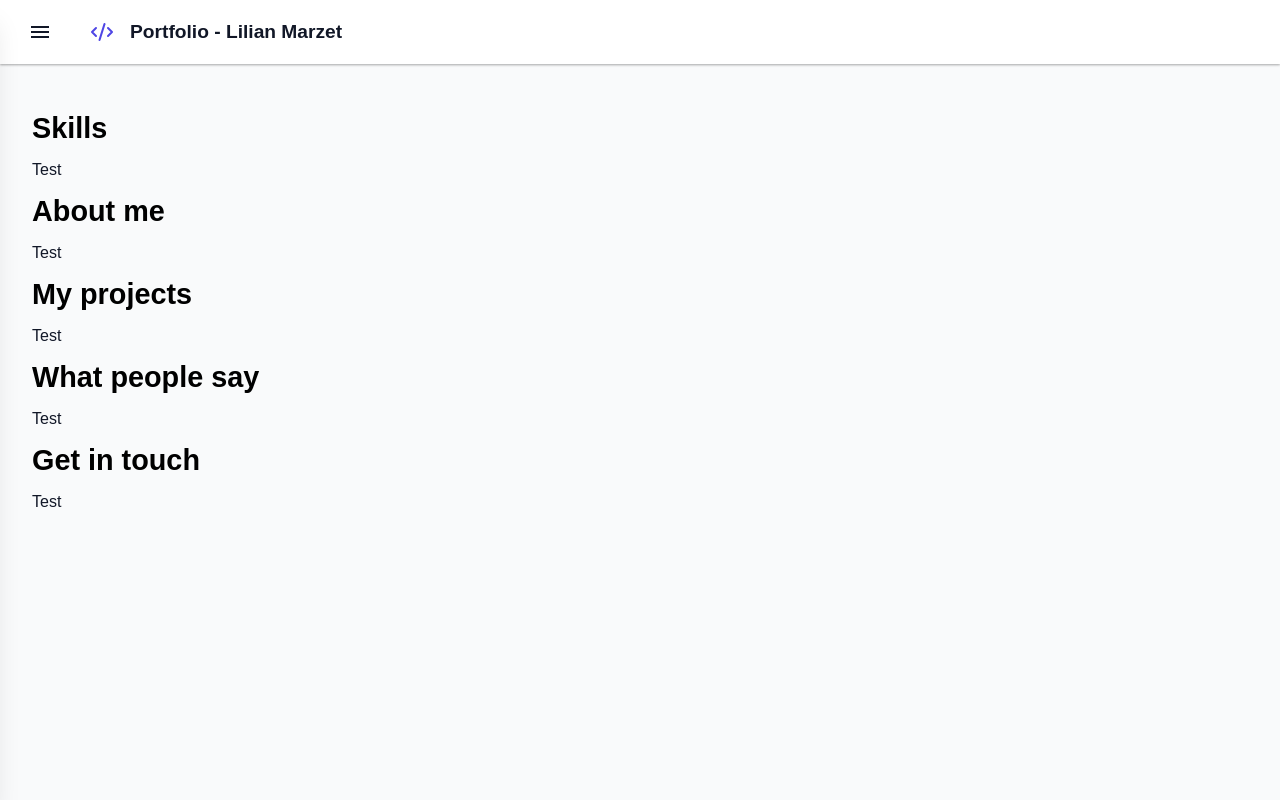
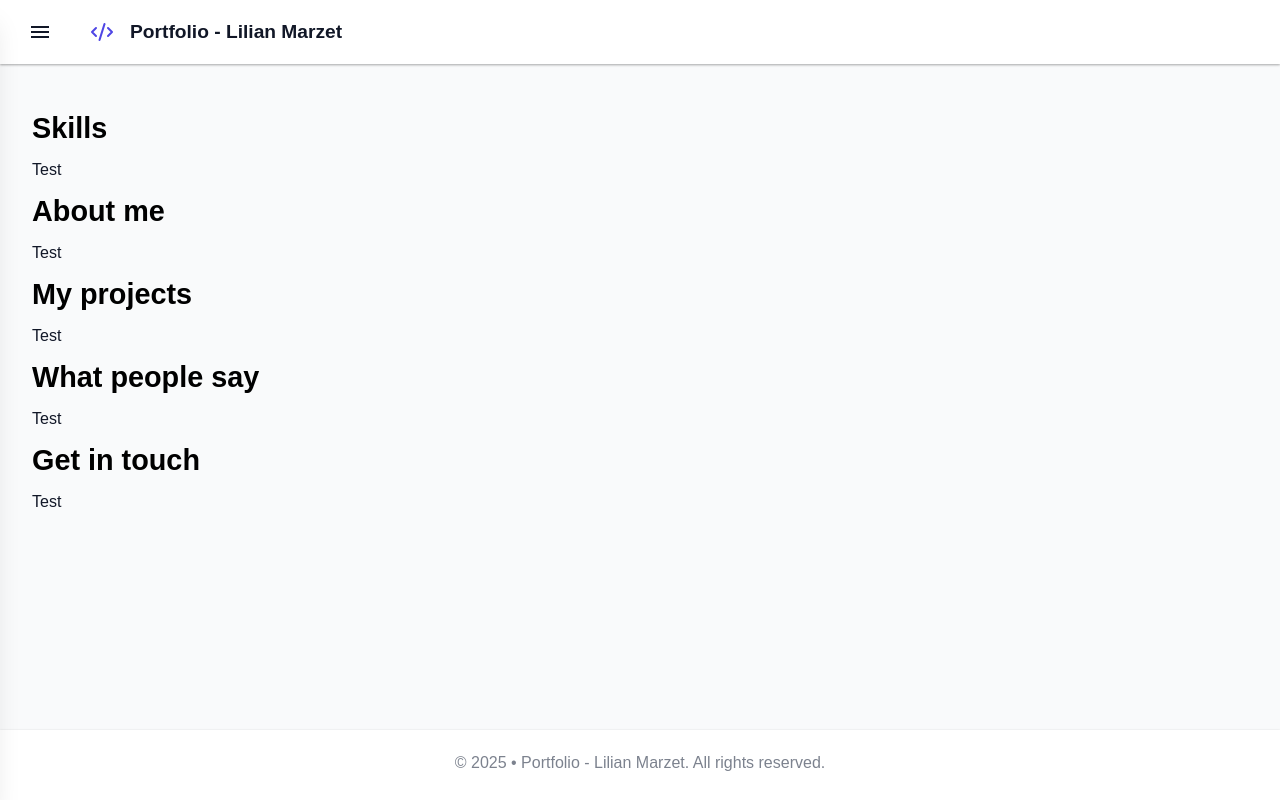
Before and after one commit to LilianMrzt/portfolio-react, a React (Create React App) app: page / in a window 1280 px wide. Built offline with nearby package versions, Linux system fonts and the light colour scheme.

Commit message:
[FEAT] Creation du Footer

```diff
--- a/src/App.tsx
+++ b/src/App.tsx
@@ -4,6 +4,7 @@ import { type ReactNode } from 'react'
 import NavBar from '@components/blocs/nav-bar/NavBar'
 import Drawer from '@components/blocs/drawer/Drawer'
 import AppNavigation from '@ui/navigation/AppNavigation'
+import Footer from '@components/blocs/footer/Footer'
 
 const App = (): ReactNode => {
     const [isDrawerOpen, setIsDrawerOpen] = useState(false)
@@ -28,6 +29,7 @@ const App = (): ReactNode => {
             >
                 <AppNavigation/>
             </main>
+            <Footer/>
         </div>
     )
 }
--- a/src/app.css
+++ b/src/app.css
@@ -6,8 +6,9 @@
 
 .app-main {
   padding-top: 64px;
-  min-height: calc(100vh - 64px);
+  min-height: calc(100vh - 134px);
   display: flex;
   flex-direction: column;
   align-items: center;
+  background-color: var(--background);
 }
--- a/src/constants/Theme.ts
+++ b/src/constants/Theme.ts
@@ -5,6 +5,7 @@ const theme = {
     background: getComputedStyle(document.documentElement).getPropertyValue('--background').trim(),
     surface: getComputedStyle(document.documentElement).getPropertyValue('--surface').trim(),
     text: getComputedStyle(document.documentElement).getPropertyValue('--text').trim(),
+    textSecondary: getComputedStyle(document.documentElement).getPropertyValue('--text-secondary').trim(),
     outline: getComputedStyle(document.documentElement).getPropertyValue('--outline').trim()
 }
 
--- a/src/index.css
+++ b/src/index.css
@@ -5,7 +5,7 @@ body {
     sans-serif;
   -webkit-font-smoothing: antialiased;
   -moz-osx-font-smoothing: grayscale;
-  background-color: var(--background);
+  background-color: var(--surface);
 }
 
 code {
@@ -20,5 +20,6 @@ code {
   --background: #F9FAFB;
   --surface: #FFFFFF;
   --text: #111727;
+  --text-secondary: #7C828E;
   --outline: #DBDAD8;
 }
--- /dev/null
+++ b/src/ui/components/blocs/footer/Footer.tsx
@@ -0,0 +1,26 @@
+import React, { type ReactNode } from 'react'
+import Row from '@components/common/layout/Row'
+import Text from '@components/common/text/Text'
+import './footer.css'
+import theme from '@constants/Theme'
+
+const Footer = (): ReactNode => {
+    return (
+        <footer
+            className={'footer'}
+        >
+            <Row
+                justifyContent={'center'}
+                width={'100%'}
+            >
+                <Text
+                    color={theme.textSecondary}
+                >
+                    {`© ${new Date().getFullYear().toString()} • Portfolio - Lilian Marzet. All rights reserved.`}
+                </Text>
+            </Row>
+        </footer>
+    )
+}
+
+export default Footer
--- /dev/null
+++ b/src/ui/components/blocs/footer/footer.css
@@ -0,0 +1,7 @@
+.footer {
+   padding: 24px 32px;
+   height: 70px;
+   box-sizing: border-box;
+   background-color: var(--surface);
+   box-shadow: rgba(0, 0, 0, 0.12) 0 1px 3px, rgba(0, 0, 0, 0.24) 0 1px 2px;
+}
```
